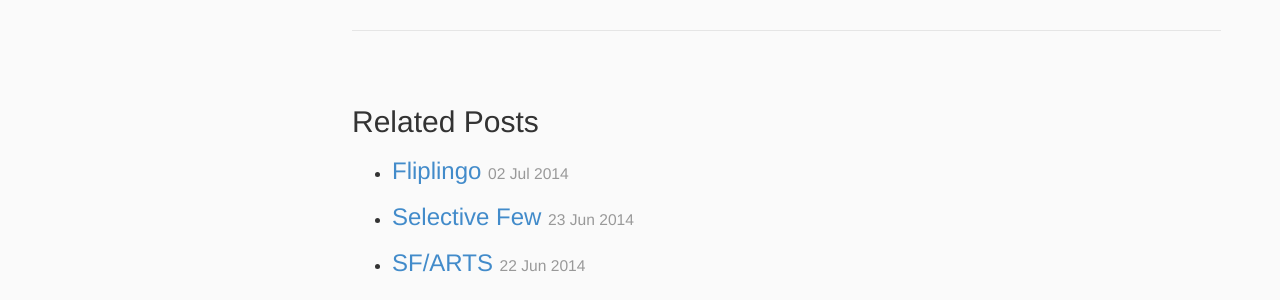
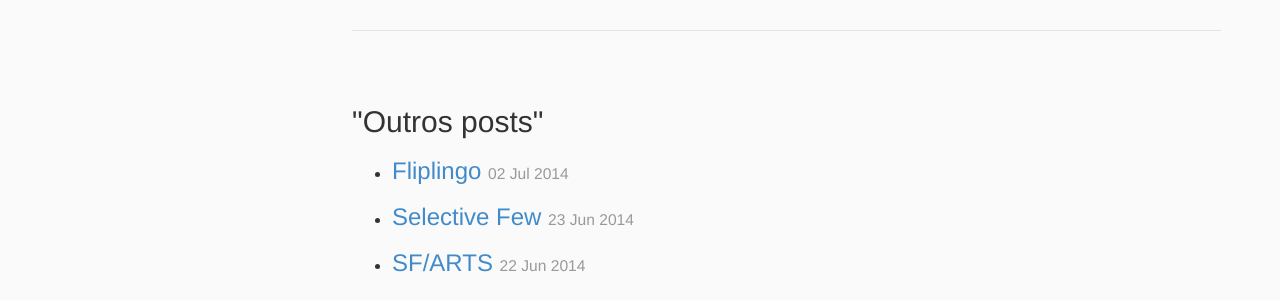
Before and after one commit to xoooox/xoooox.github.io, a Jekyll site: the page built from _posts/2014-08-07-desgoverno.md, in a window 1280 px wide and 1325 px high. Shown: the part 994-1294 px from the top of the window. Built offline with Jekyll 4.4.1, drawn with Linux system fonts in a browser that asks for light colours.

Commit message:
Update post.html

```diff
--- a/_layouts/post.html
+++ b/_layouts/post.html
@@ -7,7 +7,7 @@ layout: default
 {{ content }}
 </div>
 <div class="related">
-<h2>Related Posts</h2>
+<h2>"Outros posts"</h2>
 <ul class="related-posts">
 {% for post in site.related_posts limit:3 %}
 <li>
```
